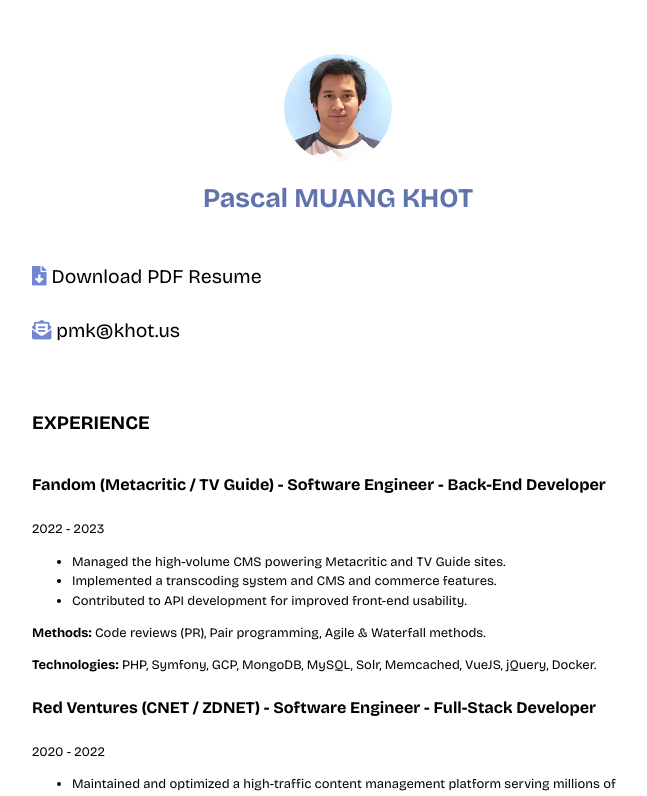
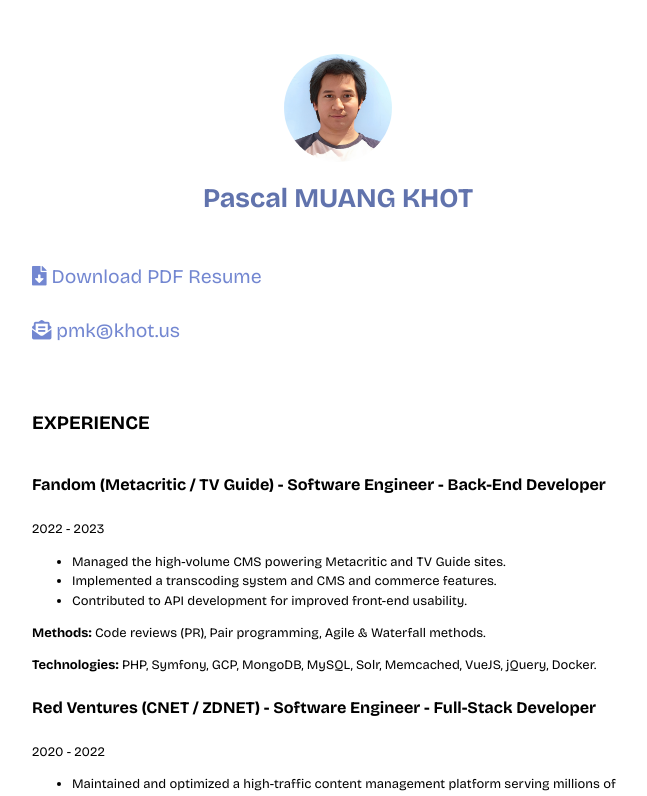
Before and after one commit to mkpascal/mkpascal.net, a Next.js app: page /resume in a window 1280 px wide. Shown: the top 796 px of the page, without its empty margins (302-949 px from the left). Built offline with nearby package versions, Linux system fonts and the light colour scheme.

Commit message:
Update resume.js

```diff
--- a/pages/resume.js
+++ b/pages/resume.js
@@ -15,8 +15,16 @@ export default function Resume() {
                 <div className={utilStyles.list}>
                     {/* Download and Contact */}
                     <div>
-                        <p className={styles.topLink}><Link href={`https://www.mkpascal.net/resume.pdf`}><i className="fas fa-file-download"></i></Link> Download PDF Resume</p>
-                        <p className={styles.topLink}><Link href={`mailto:pmk@khot.us`}><i className="fas fa-envelope-open-text"></i></Link> pmk@khot.us</p>
+                        <p className={styles.topLink}>
+                            <Link href={`https://www.mkpascal.net/resume.pdf`}>
+                                <i className="fas fa-file-download"></i> Download PDF Resume
+                            </Link>
+                        </p>
+                        <p className={styles.topLink}>
+                            <Link href={`mailto:pmk@khot.us`}>
+                                <i className="fas fa-envelope-open-text"></i> pmk@khot.us
+                            </Link>
+                        </p>
                     </div>
 
                     {/* Two-column layout for Experience and Skills */}
```
